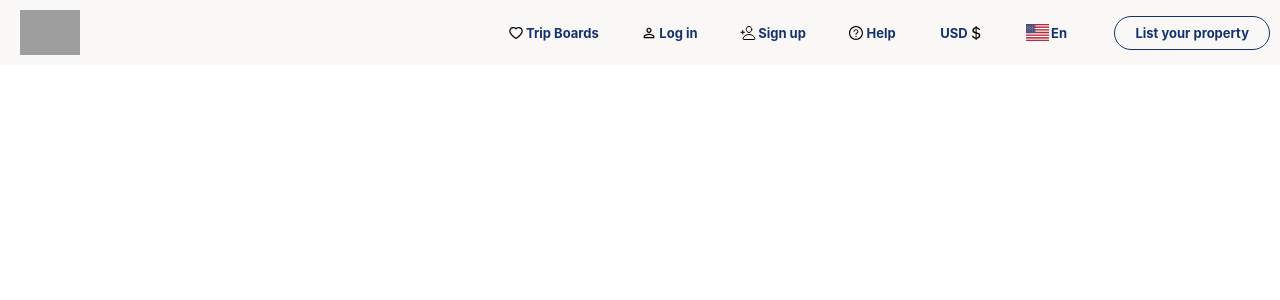
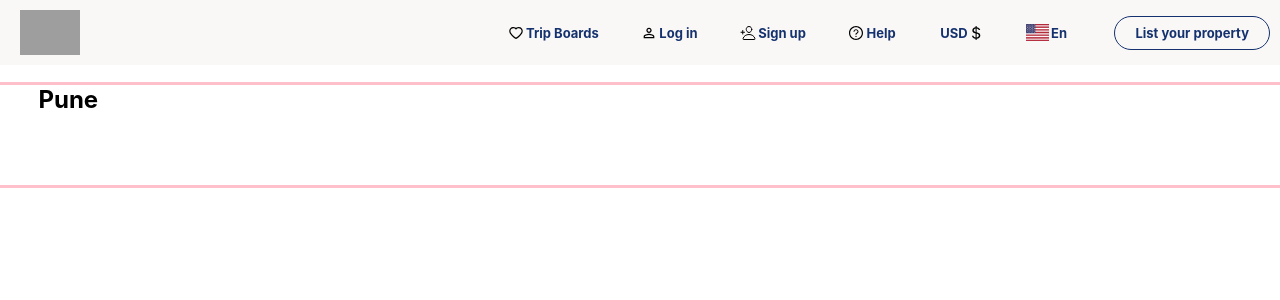
Before and after one commit to Ishansinghlamba/VRBO_1, a React (Create React App) app: page /search in a window 1280 px wide. Shown: the top 300 px of the page. Built offline with nearby package versions, Linux system fonts and the light colour scheme; grey boxes are pictures that could not be loaded.

Commit message:
added loc

```diff
--- a/src/App.js
+++ b/src/App.js
@@ -4,7 +4,6 @@ import {
   BrowserRouter as Router,
   Switch,
   Route,
-  Link
 } from "react-router-dom";
 import {useState} from "react";
 
--- a/src/Components/Banner/Banner.jsx
+++ b/src/Components/Banner/Banner.jsx
@@ -17,6 +17,7 @@ function Banner() {
     const [showDate,setShowDate]=useState(false);
     const[checkin,setCheckin] = useState("Checkin")
     const[checkout,setCheckout] = useState("Checkout");
+    const [loc,setLoc] = useState("")
     const ref = useRef(0)
     useEffect(() => {
         if(ref.current ===0){
@@ -43,6 +44,7 @@ function Banner() {
         setStartDate(ranges.selection.startDate)
         setEndDate(ranges.selection.endDate)
     }
+    console.log(loc);
     return (
         <>
         <div className={styles.banner}>
@@ -54,7 +56,7 @@ function Banner() {
             <div className={styles.form}>
             <div className={styles.inputField}>
                 <div className={styles.icon}><MdOutlinePlace size={25}/></div>
-                 <input type="text" placeholder=" " name="email" />
+                 <input type="text" placeholder=" " name="email" value={loc} onChange={(e)=>{setLoc(e.target.value)}}/>
                   <span>Search Destination</span>
                         </div>
                         <div className={`${styles.check}`} onClick={()=>{setShowDate(!showDate)}}>
@@ -71,7 +73,12 @@ function Banner() {
                  <input type="number" placeholder=" " name="email" min={1}/>
                   <span>Guests</span>
                         </div>
-            <div className={styles.btn} onClick={()=>{history.push("/search")}}>Search</div>
+            <div className={styles.btn} onClick={()=>{history.push(
+                {
+                    pathname:"/search",
+                    state:{loc,checkout,checkin}
+                }
+            )}}>Search</div>
 
             </div>
             { showDate && <div className={styles.in_out}><DateRangePicker
--- a/src/Components/Navbar/Navbar.js
+++ b/src/Components/Navbar/Navbar.js
@@ -4,11 +4,14 @@ import {MdOutlinePersonOutline} from "react-icons/md"
 import {IoPersonAddOutline} from "react-icons/io5"
 import {AiOutlineQuestionCircle} from "react-icons/ai";
 import {BsCurrencyDollar} from "react-icons/bs"
+import {useHistory} from "react-router-dom"
+
 
 function Navbar({setOpen,setOpenl}) {
+    const history = useHistory()
     return (
         <div className={styles.main_nav}>
-            <img src="https://csvcus.homeaway.com/rsrcs/cdn-logos/5.8.0/sitename/vrbo/web/logo.svg" alt="logo"/>
+            <img src="https://csvcus.homeaway.com/rsrcs/cdn-logos/5.8.0/sitename/vrbo/web/logo.svg" alt="logo" onClick={()=>{history.push("/")}} className={styles.point}/>
             <div>
                <div className={styles.div1}><AiOutlineHeart/>
                <span className={styles.dark}>Trip Boards</span>
--- a/src/Components/Navbar/Navbar.module.css
+++ b/src/Components/Navbar/Navbar.module.css
@@ -58,3 +58,6 @@
   padding: 8px 20px;
   font-size: small;
 }
+.point {
+  cursor: pointer;
+}
--- a/src/Components/Search.jsx
+++ b/src/Components/Search.jsx
@@ -1,12 +1,14 @@
 import Navbar from "./Navbar/Navbar"
 import Modal from "./Modal/Modal"
 import Modal_L from "./Modal/Modal_L"
+import Search_after from "./Search_after/Search_after"
 function Search({setOpen,setOpenl,open,openl}) {
     return (
         <div>
             <Navbar setOpen={setOpen} setOpenl={setOpenl}/>
             {open && <Modal setOpen={setOpen} setOpenl={setOpenl}/>}
       {openl && <Modal_L setOpenl={setOpenl}/>}
+      <Search_after/>
         </div>
     )
 }
--- /dev/null
+++ b/src/Components/Search_after/Search_after.jsx
@@ -0,0 +1,18 @@
+import React from 'react'
+import styles from "./search_a.module.css";
+import { useLocation } from "react-router-dom";
+
+
+
+function Search_after() {
+    const { state } = useLocation();
+
+   console.log(state);
+    return (
+        <div className={styles.data}>
+            <h2 className={styles.left}>Pune</h2>
+        </div>
+    )
+}
+
+export default Search_after
--- /dev/null
+++ b/src/Components/Search_after/search_a.module.css
@@ -0,0 +1,8 @@
+.data {
+  outline: solid pink;
+  height: 100px;
+  width: 100%;
+}
+.left {
+  margin-left: 3%;
+}
```
